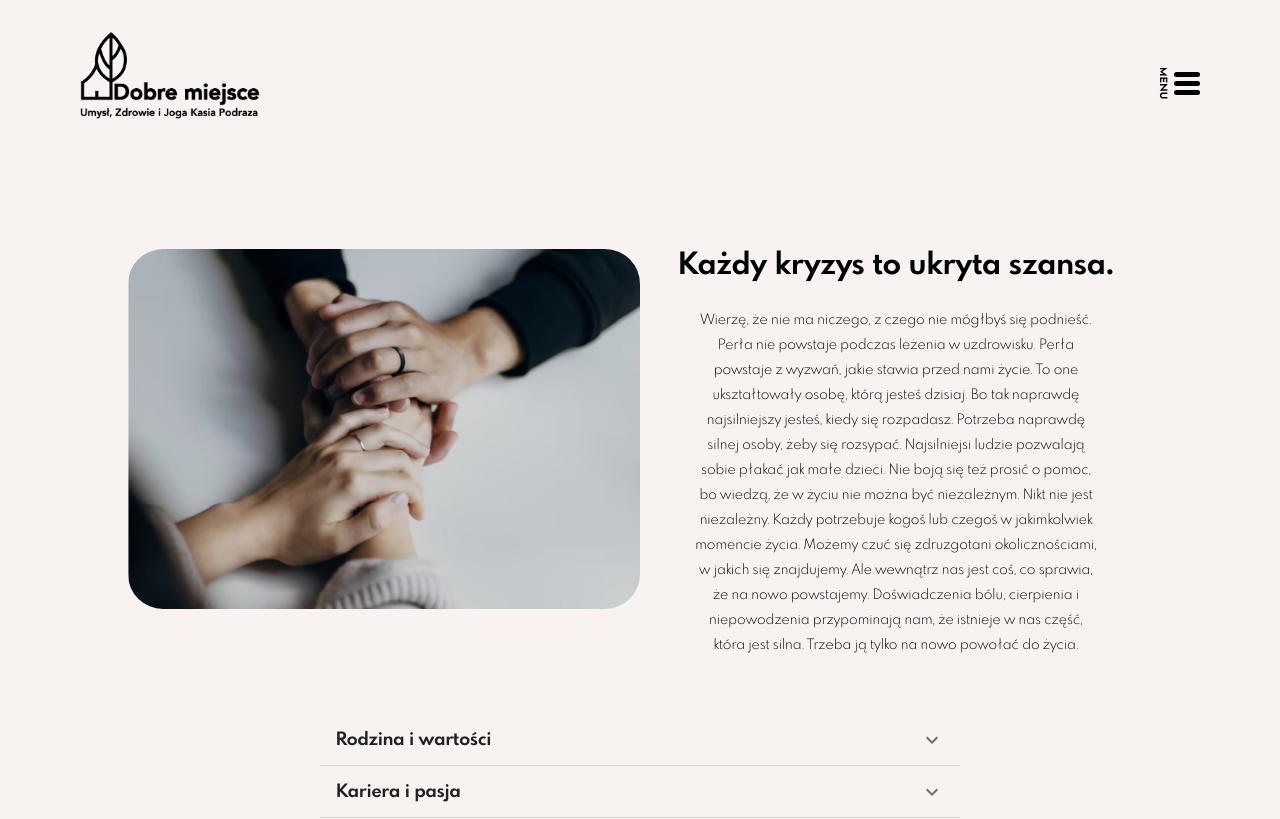
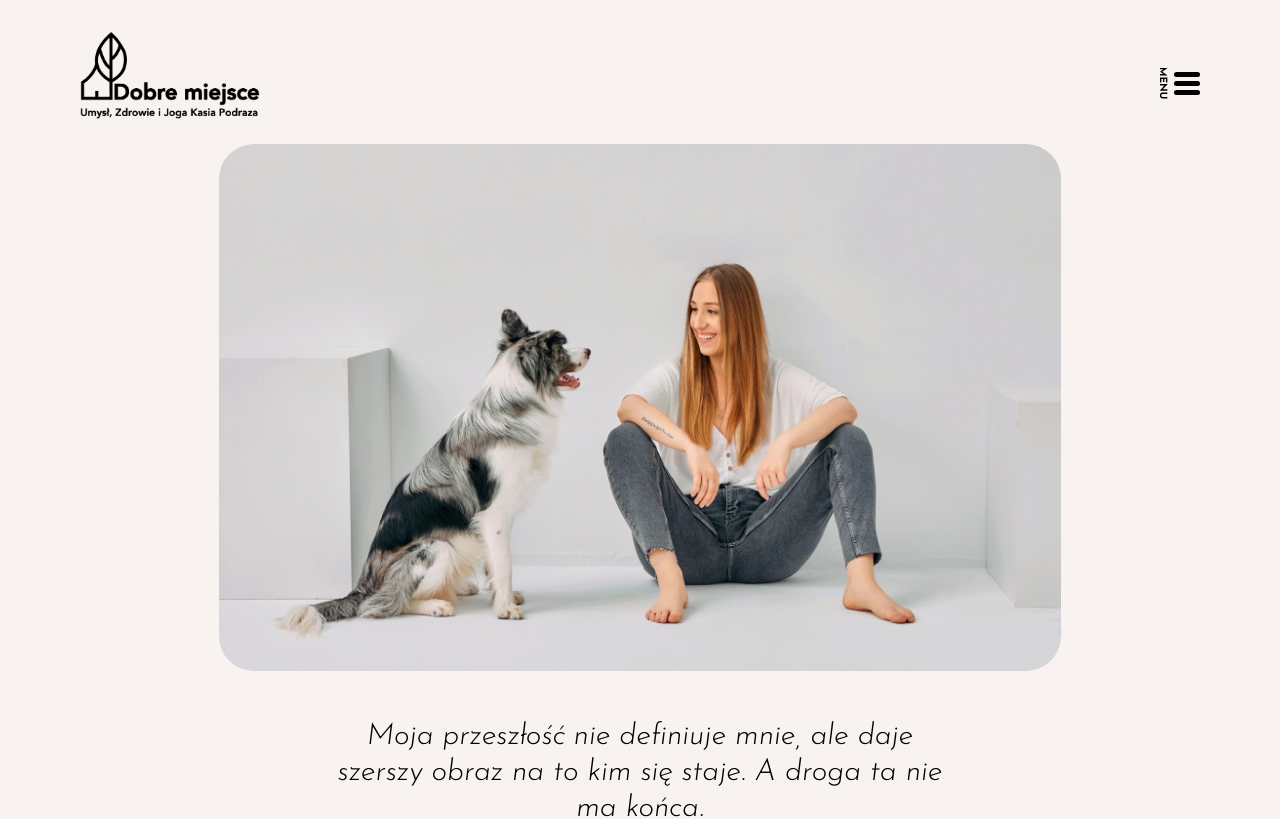
Before and after one commit to dampodraza/KS, a Next.js app: page /mojahistoria in a window 1280 px wide. Shown: the top 819 px of the page. Built offline with nearby package versions, Linux system fonts and the light colour scheme.

Commit message:
poprawki finalne

```diff
--- a/components/MojaHistoria/celemarzenia.component.js
+++ b/components/MojaHistoria/celemarzenia.component.js
@@ -10,7 +10,6 @@ const CeleMarzenia = () => {
         height={251}
         layout='responsive'
       />
-      <PodcastPlayer src={'audio/my_song.mp3'}/>
 
       <p className='mb-4 mt-4 font-spartan-light leading-[23px]'>
         Zawsze miałam długie listy tego czego chciałam od życia. Długie listy
@@ -33,7 +32,7 @@ const CeleMarzenia = () => {
         layout='responsive'
       />
       <p className='mb-4 mt-4 font-spartan-light leading-[23px]'>
-        Wspólnie z mężem prowadzimy też firmę www.unow.pl i pragnę, aby
+        Wspólnie z mężem prowadzimy też firmę <a href="https://unow.pl">www.unow.pl </a> i pragnę, aby
         przybliżanie ludzi do spełniania marzeń było naszym głównym zajęciem.
         Wierzę, że musimy ciągle marzyć. Zawsze jest coś nowego do odkrycia.
         Wiem jednocześnie, jestem tego pewna, mam głębokie przekonanie, że
--- /dev/null
+++ b/components/MojaHistoria/icodalej.component.js
@@ -0,0 +1,22 @@
+import Image from 'next/legacy/image';
+import PodcastPlayer from '../ui/podcastPlayer';
+
+
+const IcoDalej = () => {
+  return (
+    <>
+     <Image
+        src={'/images/IMG_5159.png'}
+        alt={`ico-dalej-img`}
+        width={390}
+        height={251}
+        layout='responsive'
+      />
+     <p className='font-spartan-light leading-[23px] mt-4 mb-4'>
+     A dalej jest tylko spokój i akceptacja tego, co przynosi życie. Jestem studentką psychologii klinicznej oraz uczę się psychologii ajurwedyjskiej. Zrobiłam wspaniały kurs joga w ciąży i mama baby joga dla kobiet starających się o dziecko, w trakcie ciąży i z małymi dziećmi do 1 roku życia zostając certyfikowanym nauczycielem w tym obszarze. Jestem także w trakcie szkolenia na terapeutę totalnej biologii Recall Herling. Wraz z mężem tworzymy projekt „Uzdrowisko Po Dobro”, a mój wspaniały mąż kończy ziołolecznictwo. Nasz piesek Blues jest zdrowy i dostarcza nam szczęścia ucząc nas wdzięczności za każdy moment. Wspólnie oczekujemy na nasze cudowne dziecko, gdyż rodzina nam się powiększy.
+      </p>
+    </>
+  );
+};
+
+export default IcoDalej;
--- a/components/MojaHistoria/karierapasja.component.js
+++ b/components/MojaHistoria/karierapasja.component.js
@@ -14,7 +14,6 @@ const KarieraPasja = () => {
           layout='responsive'
         />
       </div>
-      <PodcastPlayer src={'audio/my_song.mp3'}/>
       <p className='font-spartan-light leading-[23px] mt-4 mb-4'>
         Wychowałam się w czasach, w których jedna praca równa się jedno życie.
         To zawsze wprawiało mnie w zakłopotanie, ponieważ jako mała dziewczynka
--- a/components/MojaHistoria/rodzinawartosci.component.js
+++ b/components/MojaHistoria/rodzinawartosci.component.js
@@ -13,10 +13,6 @@ const RodzinaWatosci = () => {
           layout='responsive'
         />
       </div>
-
-      <>
-        <PodcastPlayer src={'audio/my_song.mp3'} />
-      </>
 
       <p className='mb-4 mt-8 font-spartan-light leading-[23px] md:text-base'>
         Urodziłam się w roku przełomowym - 1989 i przełomem były moje narodziny.
--- a/components/MojaHistoria/zmianyzawody.component.js
+++ b/components/MojaHistoria/zmianyzawody.component.js
@@ -11,7 +11,6 @@ const ZmianyZawody = () => {
         height={269}
         layout='responsive'
       />
-      <PodcastPlayer src={'audio/my_song.mp3'}/>
       <p className='font-spartan-light leading-[23px] mt-4 mb-4'>
         Zmiana towarzyszy mi przez całe życie. Nauczyłam się codziennie z nią
         obcować i wiem, że nie ma nic bardziej pewnego niż zmiana. To nie jest
--- a/components/MojaHistoria/zyciemilosc.component.js
+++ b/components/MojaHistoria/zyciemilosc.component.js
@@ -11,7 +11,6 @@ const ZycieMilosc = () => {
         height={273}
         layout='responsive'
       />
-       <PodcastPlayer src={'audio/my_song.mp3'}/>
       <p className='font-spartan-light leading-[23px] mt-4 mb-4'>
         Jako mała dziewczynka nagrywałam audycje radiowe, bo ciekawiły mnie
         historie innych ludzi. Od 7 roku życia pisałam pamiętniki, a od 13 roku
--- a/pages/mojahistoria/index.js
+++ b/pages/mojahistoria/index.js
@@ -7,8 +7,10 @@ import ZycieMilosc from '../../components/MojaHistoria/zyciemilosc.component';
 import CeleMarzenia from '../../components/MojaHistoria/celemarzenia.component';
 import MojaHistoria from '../../components/MojaHistoria/mojahistoria.component';
 import Image from 'next/image';
-import WsparcieImg from '../../public/images/wsparcie-img.jpeg';
+import KasiaBlues from '../../public/images/kasiablues.png';
 import AccordionBlock from '../../components/ui/accordionBlock';
+import QuoteIcon from '../../public/icons/quote.svg';
+import IcoDalej from '../../components/MojaHistoria/icodalej.component';
 
 const MojaHistoriaPage = () => {
   return (
@@ -46,36 +48,20 @@ const MojaHistoriaPage = () => {
         </div>
       </div> */}
 
-      <div className='grid grid-cols-1 md:grid-cols-2  md:items-center pt-48'>
-        <div className='block'>
+      <div className='flex justify-center items-center flex-col pt-36'>
           <Image
-            src={WsparcieImg}
-            alt={`wsparcie-img`}
-            width={642}
-            height={408}
+            src={KasiaBlues}
+            alt={`mojahistoria-img`}
+            width={842}
+            height={608}
             className='md:rounded-[35px]'
           />
-        </div>
-        <div className="md:px-8 md:text-center">
-          <p className='mb-6 mt-6 font-spartan-bold text-xl md:mt-14 md:text-3xl'>
-            Każdy kryzys to ukryta szansa.
-          </p>
-          <p className='mx-5 mb-2 font-spartan-light text-sm leading-[25px] '>
-            Wierzę, że nie ma niczego, z czego nie mógłbyś się podnieść. Perła
-            nie powstaje podczas leżenia w uzdrowisku. Perła powstaje z wyzwań,
-            jakie stawia przed nami życie. To one ukształtowały osobę, którą
-            jesteś dzisiaj. Bo tak naprawdę najsilniejszy jesteś, kiedy się
-            rozpadasz. Potrzeba naprawdę silnej osoby, żeby się rozsypać.
-            Najsilniejsi ludzie pozwalają sobie płakać jak małe dzieci. Nie boją
-            się też prosić o pomoc, bo wiedzą, że w życiu nie można być
-            niezależnym. Nikt nie jest niezależny. Każdy potrzebuje kogoś lub
-            czegoś w jakimkolwiek momencie życia. Możemy czuć się zdruzgotani
-            okolicznościami, w jakich się znajdujemy. Ale wewnątrz nas jest coś,
-            co sprawia, że na nowo powstajemy. Doświadczenia bólu, cierpienia i
-            niepowodzenia przypominają nam, że istnieje w nas część, która jest
-            silna. Trzeba ją tylko na nowo powołać do życia.
-          </p>
-        </div>
+        <section className='flex flex-col bg-[#F8F3F0]  text-center'>
+
+      <p className='mt-12 hidden text-center font-spartan-bold text-2xl md:block md:font-josefin-italic md:text-3xl px-48'>
+      Moja przeszłość nie definiuje mnie, ale daje szerszy obraz na to kim się staje. A droga ta nie ma końca.
+      </p>
+    </section>
       </div>
       <div className='px-48 pt-12 pb-12'>
         <div>
@@ -109,7 +95,7 @@ const MojaHistoriaPage = () => {
             }
           />
           <AccordionBlock
-            header='Zycie i miłość'
+            header='Życie i miłość'
             expanded={(value) => zycieChange(value)}
             extra={
               <>
@@ -126,6 +112,15 @@ const MojaHistoriaPage = () => {
               </>
             }
           />
+          <AccordionBlock
+            header='I co dalej'
+            expanded={(value) => celeChange(value)}
+            extra={
+              <>
+                <IcoDalej />
+              </>
+            }
+          />
         </div>
       </div>
     </Layout>
```
Also changed, not shown: pages/podcasty/index.js (+6 -17 lines), 1 other file (tests, documents, lock files or other folders).
